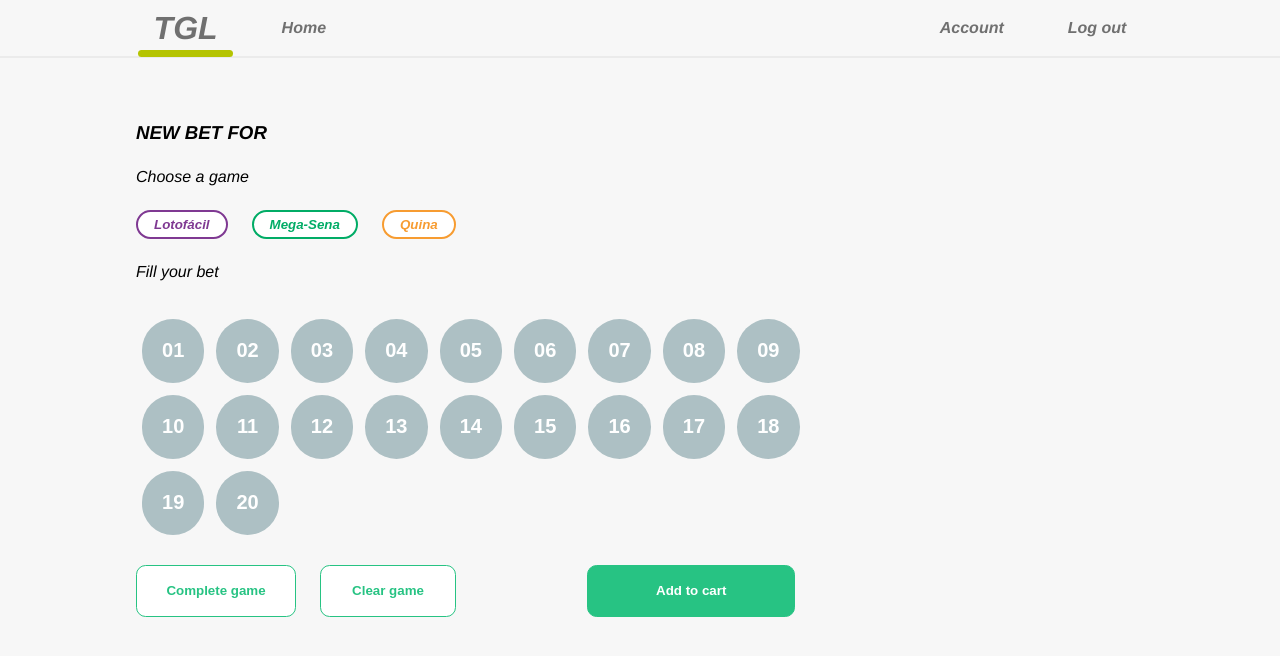
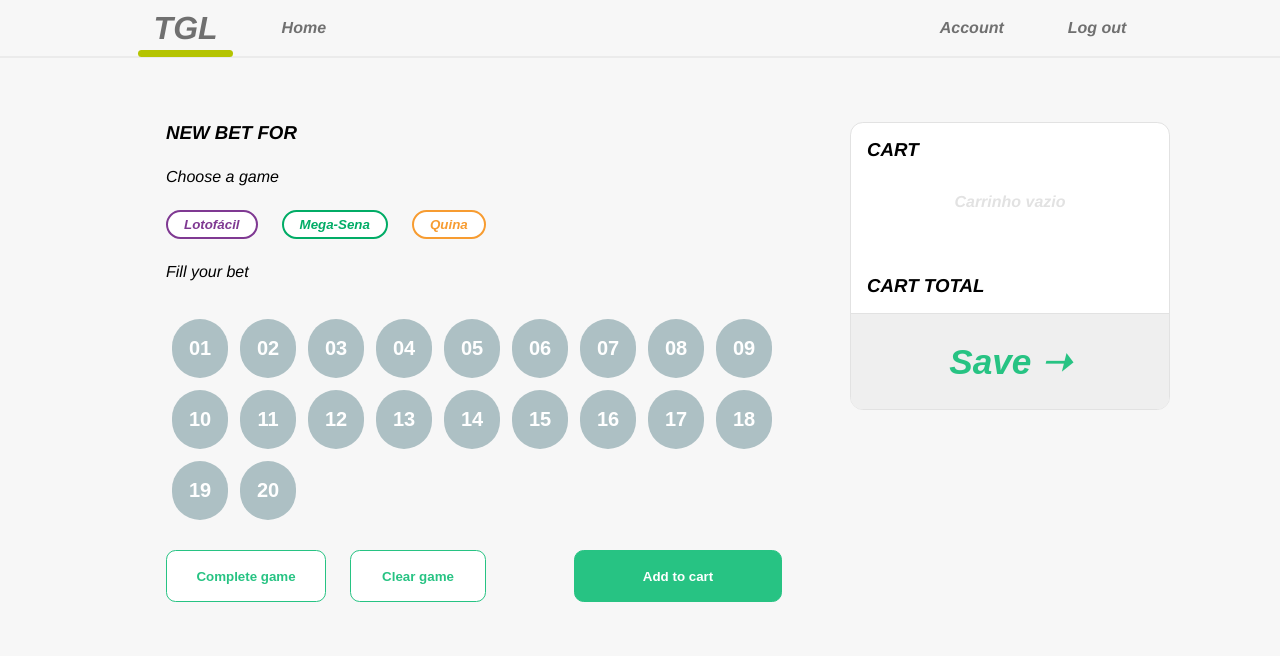
Before and after one commit to emanusantos/greatest-lottery, a React (Create React App) app: page / in a window 1280 px wide. Shown: the top 656 px of the page. Built offline with nearby package versions, Linux system fonts and the light colour scheme.

Commit message:
finished the cart design

```diff
--- /dev/null
+++ b/src/components/CartArea/CartArea.tsx
@@ -0,0 +1,20 @@
+import React from 'react';
+import { CartContainer } from './CartAreaStyles';
+
+const CartArea: React.FC = () => {
+    return (
+        <CartContainer>
+            <div className="padding">
+                <h3>CART</h3>
+                <h4>Carrinho vazio</h4>
+                <div className="cartItem"></div>
+                <h3>CART <span>TOTAL</span></h3>
+            </div>
+            <div className="btnArea">
+                <button>Save ➝</button>
+            </div>
+        </CartContainer>
+    );
+};
+
+export default CartArea;
--- /dev/null
+++ b/src/components/CartArea/CartAreaStyles.ts
@@ -0,0 +1,44 @@
+import styled from 'styled-components';
+
+export const CartContainer = styled.div`
+    width: 20rem;
+    height: 50%;
+    display: flex;
+    flex-direction: column;
+    border: .06rem solid #E2E2E2;
+    border-radius: .8rem;
+    background-color: #fff;
+
+    h4 {
+        padding: 2rem 1rem;
+        text-align: center;
+        color: #e2e2e2;
+    }
+
+    .padding {
+        padding: 1rem;
+    }
+
+    .cartItem {
+        padding: 1rem;
+    }
+
+    button {
+        width: 100%;
+        height: 6rem;
+        font-size: 2.2rem;
+        font-style: italic;
+        font-weight: bold;
+        color: #27C383;
+        border: none;
+        cursor: pointer;
+        border-top: 1px solid #E2E2E2;
+        border-radius: 0 0 .7rem .7rem;
+
+        &:hover {
+            background-color: #27C383;
+            color: #fff;
+            transition-duration: .4s;
+        }
+    }
+`;
--- a/src/components/GameArea/GameAreaStyles.ts
+++ b/src/components/GameArea/GameAreaStyles.ts
@@ -4,7 +4,7 @@
     display: flex;
     flex-direction: column;
     gap: 1.5rem;
-    max-width: 42rem;
+    max-width: 39rem;
 
     .descriptionArea {
         display: flex;
@@ -62,8 +62,8 @@
 `;
 
 export const BetNumber = styled.button`
-    width: 3.9rem;
-    height: 4rem;
+    width: 3.5rem;
+    height: 3.7rem;
     background-color: #ADC0C4;
     font-weight: bold;
     font-size: 1.25rem;
@@ -72,6 +72,11 @@
     border: none;
     border-radius: 6rem;
     cursor: pointer;
+
+    &:hover {
+        filter: brightness(.85);
+        transition-duration: .2s;
+    }
 `;
 
 interface BetButtonProps {
@@ -99,7 +104,7 @@
 export const AddButton = styled.button`
     width: 13rem;
     height: 3.25rem;
-    margin-left: 6.7rem;
+    margin-left: 4rem;
     background-color: #27C383;
     color: #fff;
     border: 1px solid #27C383;
--- a/src/pages/login/LoginStyles.ts
+++ b/src/pages/login/LoginStyles.ts
@@ -7,6 +7,7 @@
     jc?: string;
     ai?: string;
     mt?: string;
+    bgc?: string;
 }
 
 export const H1 = styled.h1`
@@ -45,6 +46,7 @@
     max-width: ${props => props.mw};
     justify-content: ${props => props.jc};
     margin-top: ${props => props.mt};
+    background-color: ${props => props.bgc};
     text-align: center;
     font-style: italic;
 
--- a/src/pages/newbet/NewBet.tsx
+++ b/src/pages/newbet/NewBet.tsx
@@ -2,6 +2,7 @@
 import Navbar from '../../components/Navbar';
 import { BetContainer } from './NewBetStyles';
 import GameArea from '../../components/GameArea/GameArea';
+import CartArea from '../../components/CartArea/CartArea';
 
 const NewBet: React.FC = () => {
     return (
@@ -9,6 +10,7 @@
             <Navbar />
             <BetContainer>
                 <GameArea />
+                <CartArea />
             </BetContainer>
         </>
     );
--- a/src/pages/newbet/NewBetStyles.ts
+++ b/src/pages/newbet/NewBetStyles.ts
@@ -1,6 +1,8 @@
 import styled from "styled-components";
 
 export const BetContainer = styled.div`
+    display: flex;
+    justify-content: space-around;
     padding: 4rem 5rem 5rem 8.5rem;
     font-style: italic;
 `;
```
